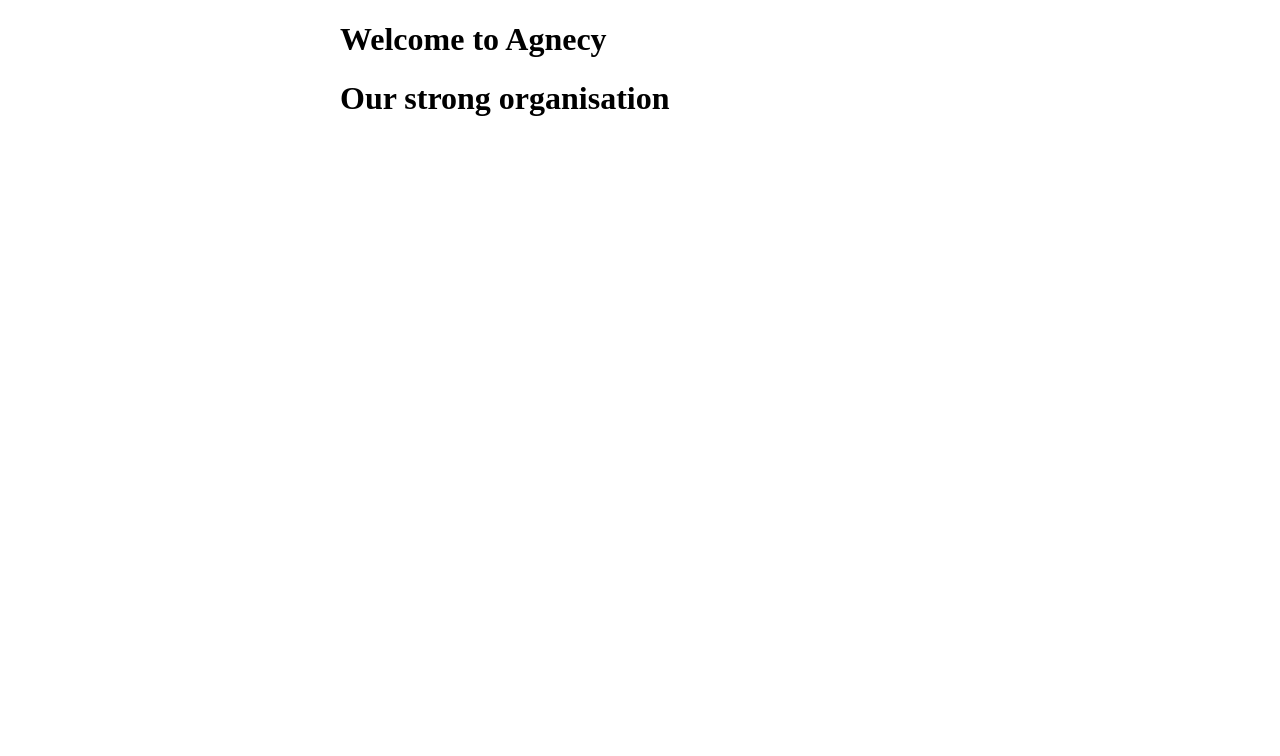
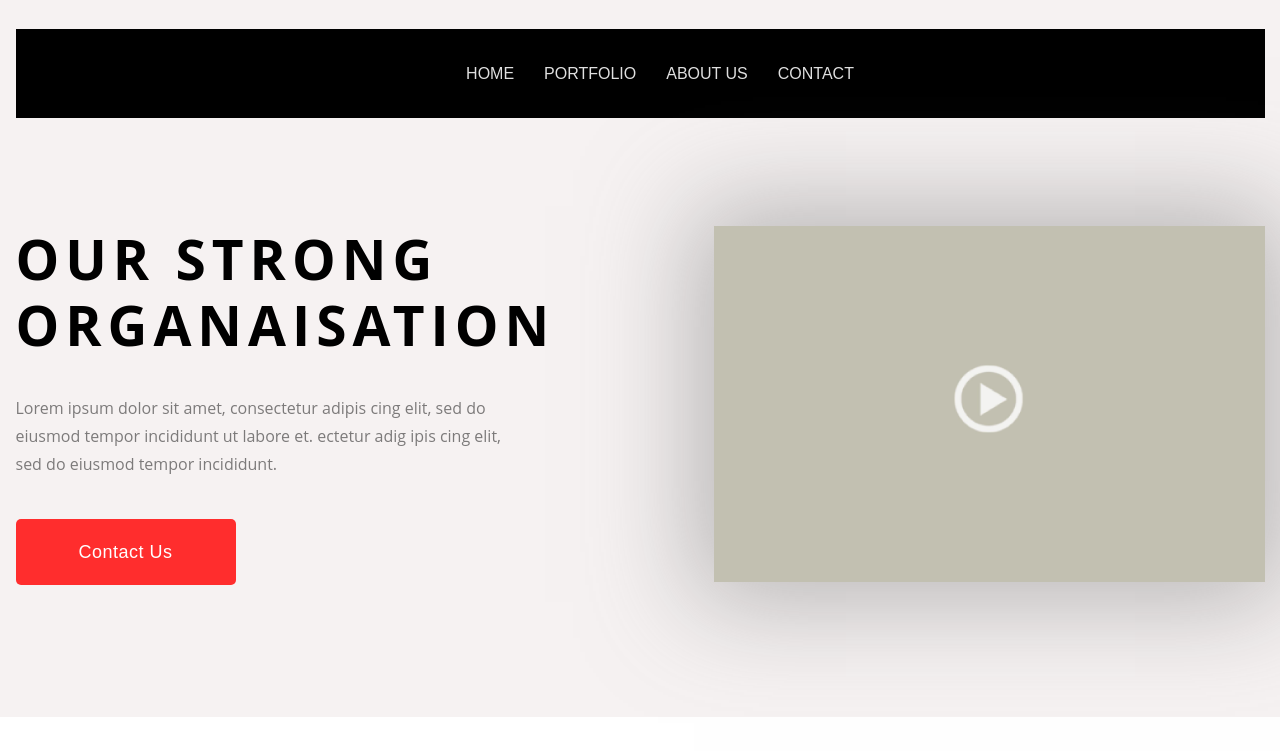
Before and after one commit to iatudev/html-agnecy-night, a plain HTML site: page index.html in a window 1280 px wide. Drawn offline with Linux system fonts and the light colour scheme.

Commit message:
add new files

```diff
--- a/css/style.css
+++ b/css/style.css
@@ -1,4 +1,102 @@
-.wrapper {
-    max-width: 600px;
-    margin: 0 auto;
+body {
+	margin: 0 auto;
+	max-width: 1579px;
 }
+
+.header {
+	max-width: 1579px;
+	height: 688px;
+	background-color: #f6f2f2;
+	margin: 0 auto;
+	padding-top:29px;
+}
+.info{
+	max-width: 1249px;
+	margin: 108px auto 0px auto;
+}
+.leftinfo{
+	float: left;
+	max-width: 600px;
+}
+.rightinfo{
+	float: right;
+}
+.video{
+	width: 551px;
+	height: 356px;
+	background-color: #c2c0b1;
+	box-shadow: 0 0 100px 20px rgba(122,122,122,0.5);
+}
+.play{
+	width: 70px;
+	height: 70px;
+}
+.center{
+	padding-top:25%;
+	text-align: center;
+}
+.logo{
+	width: 588px;
+}
+.logo h1{
+	margin: 0;
+	font-family: 'Open Sans', sans-serif;
+	font-size: 55px;
+
+	line-height: 1.2;
+	letter-spacing: 6px;
+	color: #000000;
+}
+.description{
+	margin-top: 36px;
+	width:512px;
+	opacity: 0.7;
+	font-family: 'Open Sans', sans-serif;
+	font-size: 16px;
+	line-height: 1.75;
+	text-align: left;
+	color: rgba(0, 0, 0, 0.7);
+}
+.Contacts{
+	margin-top: 58px;
+}
+.Contact{
+	width: 227px;
+	color: #ffffff;
+	text-decoration: none;
+	font-family: 'Open Sans Bold', arial;
+	background-color: #ff2d2d;
+	font-size: 18px;
+	line-height: 1.88;
+	letter-spacing: 0.5px;
+	border-radius: 5px;
+	padding: 23px 63px;
+	outline: none;
+}
+.head-menu{
+	max-width: 1249px;
+	margin: 0 auto;
+	background:#000000;
+}
+.head-menu ul{
+	margin: 0 auto;
+    display: table;
+	list-style: none;
+	height: 89px;
+}
+.head-menu a {
+	text-decoration: none;
+	background:#000000;
+	color:#e0e0e0;
+	padding:0px 15px;
+	font-family: 'Open Sans Bold', arial;
+	line-height:89px;
+	display: block;
+
+}
+.head-menu a:hover {
+	background:#D43737;
+}
+.head-menu li {
+	float:left;
+}
--- a/index.html
+++ b/index.html
@@ -1,18 +1,45 @@
 <!DOCTYPE html>
-<html>
+<html lang="en">
 	<head>
-        <link rel="stylesheet" href="css/style.css">
+		<title>Night</title>
+		<meta charset="utf-8">
+		<meta name="viewport" content="width=device-width, initial-scale=1.0">
+
+		<link rel="stylesheet" href="css/style.css" />
+		<!--[if lt IE 9]>
+		     <script src="http://html5shiv.googlecode.com/svn/trunk/html5.js"></script>
+		<![endif]-->
+
+
 	</head>
 	<body>
 		<div class="header">
-            <div class="wrapper">
-                <h1>Welcome to Agnecy</h1>
+			<div class="head-menu">
+				<ul>
+					<li><a href="index.html">HOME</a></li>
+					<li><a href="index.html">PORTFOLIO</a></li>
+					<li><a href="index.html">ABOUT US</a></li>
+					<li><a href="index.html">CONTACT</a></li>
+				</ul>
+			</div>
+			<div class ="info">
+				<div class="leftinfo">
+					<div class="logo">
+						<h1>OUR STRONG ORGANAISATION</h1>
+					</div>
+					<div class="description">
+						Lorem ipsum dolor sit amet, consectetur adipis cing elit, sed do eiusmod tempor incididunt  ut labore et. ectetur adig ipis cing elit, sed do eiusmod tempor incididunt.
+					</div>
+					<div class="Contacts">
+						<a href="index.html" class="Contact">Contact Us</a>
 					</div>
 				</div>
-        <div class="banner">
-            <div class="wrapper">
-                <h1>Our strong organisation</h1>
+				<div class="rightinfo">
+					<div class="video">
+						<div class="center">
+							<img class="play" src="img/play.jpg" alt="Воспроизвести">
 						</div>
 					</div>
-    </body>
-</html>
+				</div>
+			</div>
+		</div>
```
Also changed, not shown: img/play.jpg (added). Lines whose indentation alone changed are shown as unchanged.
